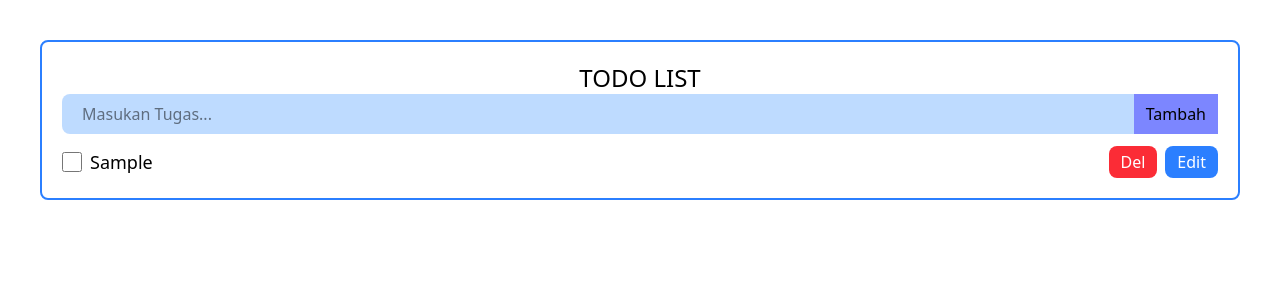
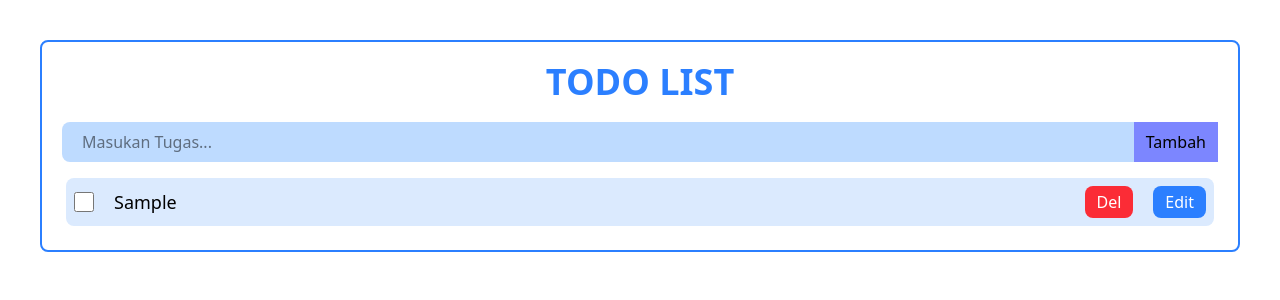
Before and after one commit to Devjack404/SImple-Todo-List-, a Nuxt app: page / in a window 1280 px wide. Both pictures are taken after typing "Sample" into the empty fields and a click on the button "Tambah". Shown: the top 300 px of the page. Built offline with nearby package versions, Linux system fonts and the light colour scheme.

Commit message:
membuat desain kotak tugas terpisah

```diff
--- a/app/app.vue
+++ b/app/app.vue
@@ -41,7 +41,7 @@
 
 <template>
   <div class="text-center p-5 m-10 border-2 border-blue-500 rounded-lg">
-    <h1 class="text-2xl">TODO LIST</h1>
+    <h1 class="text-4xl font-bold text-blue-500 mb-5">TODO LIST</h1>
 
     <form class="mb-3 bg-blue-200 flex  rounded-lg" @submit.prevent="addTodo">
       <input
@@ -52,12 +52,12 @@
       />
       <button class="px-3 py-2 bg-indigo-400" @click="addTodo">Tambah</button>
     </form>
-    <ul class="w-full space-y-2">
+    <ul class="p-1 space-y-2">
       <li
         v-for="todo in todos"
         :key="todo.id"
-        class="flex items-center space-x-2"
-     >
+        class="flex items-center gap-3 bg-blue-100 rounded-lg p-2 space-x-2"
+      >
         <!-- Kotak Checkbox -->
         <div>
           <input class="flex items-center w-5 h-5" type="checkbox" v-model="todo.done" />
```
